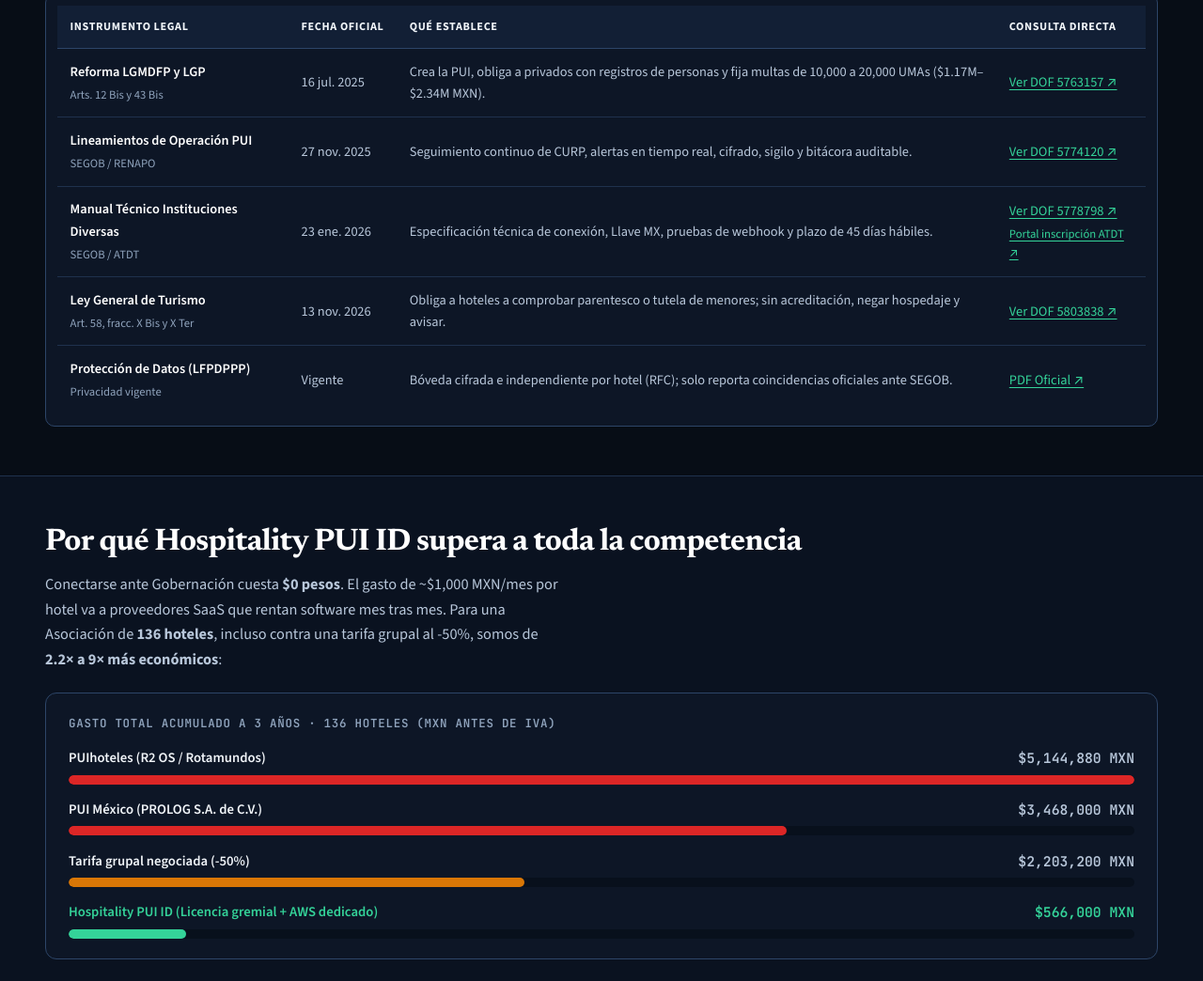
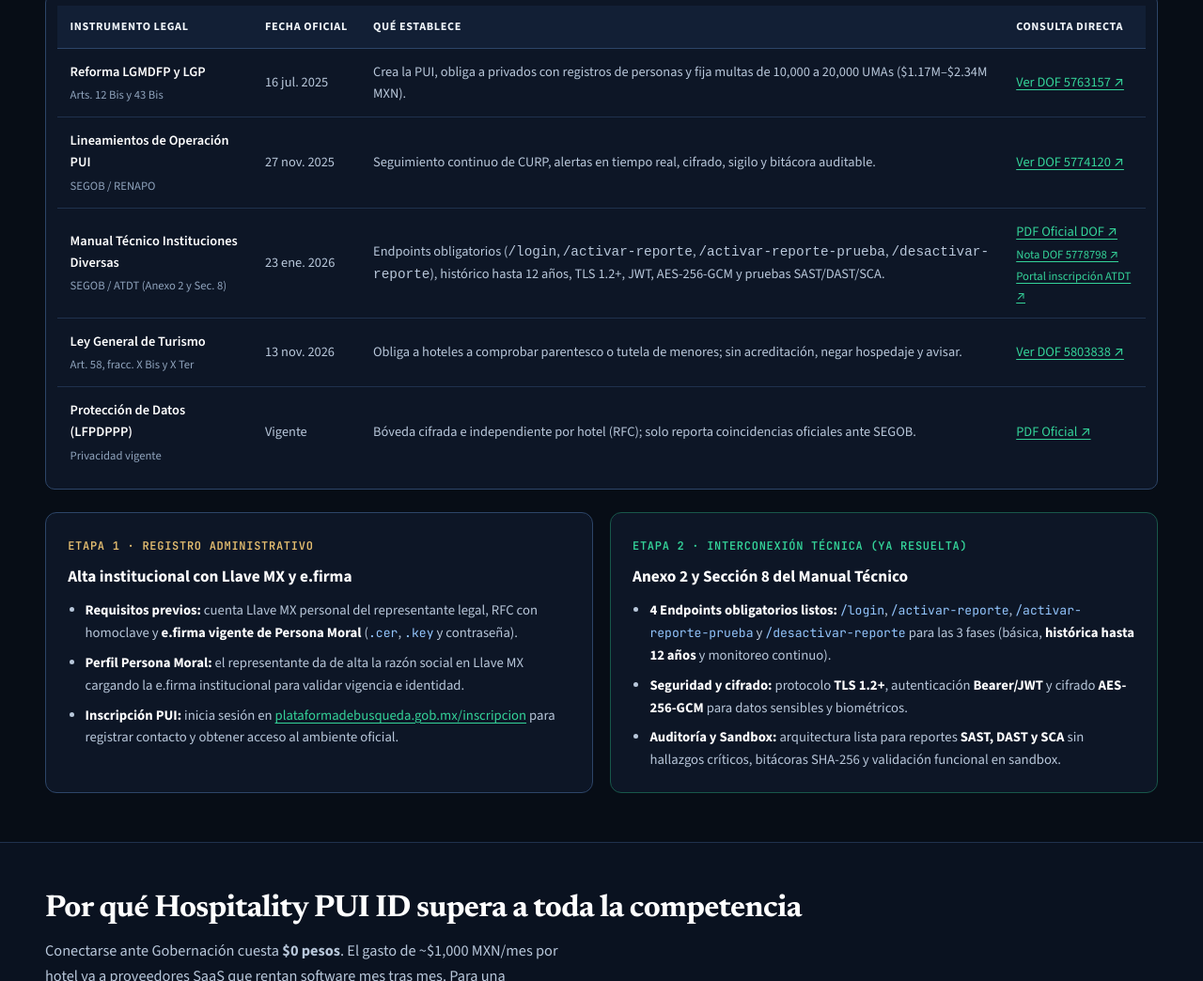
Before and after one commit to jesusoldekamp-hue/portico-hospitality, a website: page public/guia-hospedaje.html in a window 1280 px wide. Shown: the part 2815-3859 px from the top of the page at 94% size. Drawn offline with nearby package versions, Linux system fonts and the light colour scheme.

Commit message:
Add official 2-stage DOF enablement process (Anexo 2 / Sec. 8) and direct SG_230126_VES_02.pdf link

```diff
--- a/public/guia-hospedaje.html
+++ b/public/guia-hospedaje.html
@@ -858,6 +858,72 @@
         color: var(--text-muted);
       }
 
+      /* Etapas oficiales de habilitación (Anexo 2 y Sección 8) */
+      .stages-grid {
+        margin-block-start: 1.5rem;
+        display: grid;
+        grid-template-columns: repeat(2, minmax(0, 1fr));
+        gap: 1.1rem;
+      }
+
+      @media (max-width: 760px) {
+        .stages-grid {
+          grid-template-columns: 1fr;
+        }
+      }
+
+      .stage-card {
+        background: var(--surface);
+        border: 1px solid var(--line-strong);
+        border-radius: 12px;
+        padding: 1.35rem 1.45rem;
+      }
+
+      .stage-card.is-tech {
+        border-color: var(--emerald-line);
+      }
+
+      .stage-tag {
+        display: inline-block;
+        margin-block-end: 0.5rem;
+        font-family: var(--font-mono);
+        font-size: 0.75rem;
+        font-weight: 600;
+        letter-spacing: 0.06em;
+        text-transform: uppercase;
+        color: var(--gold);
+      }
+
+      .stage-card.is-tech .stage-tag {
+        color: var(--emerald-bright);
+      }
+
+      .stage-card h3 {
+        margin: 0 0 0.65rem;
+        font-size: 1.08rem;
+        font-weight: 700;
+        color: #ffffff;
+      }
+
+      .stage-list {
+        margin: 0;
+        padding-inline-start: 1.15rem;
+        display: grid;
+        gap: 0.5rem;
+        font-size: 0.92rem;
+        color: var(--text-soft);
+      }
+
+      .stage-list strong {
+        color: #ffffff;
+      }
+
+      .stage-list code {
+        font-family: var(--font-mono);
+        font-size: 0.82rem;
+        color: #93c5fd;
+      }
+
       #tabla-sandbox {
         --l2: 'Identificador';
         --l3: 'Estado / Tipo';
@@ -1433,11 +1499,12 @@
                   <td><a href="https://dof.gob.mx/nota_detalle.php?codigo=5774120&amp;fecha=27/11/2025" target="_blank" rel="noopener">Ver DOF 5774120 &#8599;</a></td>
                 </tr>
                 <tr>
-                  <th scope="row">Manual Técnico Instituciones Diversas<span class="cell-note">SEGOB / ATDT</span></th>
+                  <th scope="row">Manual Técnico Instituciones Diversas<span class="cell-note">SEGOB / ATDT (Anexo 2 y Sec. 8)</span></th>
                   <td>23 ene. 2026</td>
-                  <td>Especificación técnica de conexión, Llave MX, pruebas de webhook y plazo de 45 días hábiles.</td>
+                  <td>Endpoints obligatorios (<code>/login</code>, <code>/activar-reporte</code>, <code>/activar-reporte-prueba</code>, <code>/desactivar-reporte</code>), histórico hasta 12 años, TLS 1.2+, JWT, AES-256-GCM y pruebas SAST/DAST/SCA.</td>
                   <td>
-                    <a href="https://dof.gob.mx/nota_detalle.php?codigo=5778798&amp;fecha=23/01/2026" target="_blank" rel="noopener">Ver DOF 5778798 &#8599;</a>
+                    <a href="https://dof.gob.mx/2026/GOBERNACION/SG_230126_VES_02.pdf" target="_blank" rel="noopener">PDF Oficial DOF &#8599;</a>
+                    <span class="cell-note"><a href="https://dof.gob.mx/nota_detalle.php?codigo=5778798&amp;fecha=23/01/2026" target="_blank" rel="noopener">Nota DOF 5778798 &#8599;</a></span>
                     <span class="cell-note"><a href="https://www.plataformadebusqueda.gob.mx/inscripcion" target="_blank" rel="noopener">Portal inscripción ATDT &#8599;</a></span>
                   </td>
                 </tr>
@@ -1455,6 +1522,28 @@
                 </tr>
               </tbody>
             </table>
+          </div>
+
+          <div class="stages-grid" aria-label="Etapas oficiales de inscripción e interconexión PUI">
+            <article class="stage-card">
+              <span class="stage-tag">Etapa 1 · Registro Administrativo</span>
+              <h3>Alta institucional con Llave MX y e.firma</h3>
+              <ul class="stage-list">
+                <li><strong>Requisitos previos:</strong> cuenta Llave MX personal del representante legal, RFC con homoclave y <strong>e.firma vigente de Persona Moral</strong> (<code>.cer</code>, <code>.key</code> y contraseña).</li>
+                <li><strong>Perfil Persona Moral:</strong> el representante da de alta la razón social en Llave MX cargando la e.firma institucional para validar vigencia e identidad.</li>
+                <li><strong>Inscripción PUI:</strong> inicia sesión en <a href="https://www.plataformadebusqueda.gob.mx/inscripcion" target="_blank" rel="noopener">plataformadebusqueda.gob.mx/inscripcion</a> para registrar contacto y obtener acceso al ambiente oficial.</li>
+              </ul>
+            </article>
+
+            <article class="stage-card is-tech">
+              <span class="stage-tag">Etapa 2 · Interconexión Técnica (Ya resuelta)</span>
+              <h3>Anexo 2 y Sección 8 del Manual Técnico</h3>
+              <ul class="stage-list">
+                <li><strong>4 Endpoints obligatorios listos:</strong> <code>/login</code>, <code>/activar-reporte</code>, <code>/activar-reporte-prueba</code> y <code>/desactivar-reporte</code> para las 3 fases (básica, <strong>histórica hasta 12 años</strong> y monitoreo continuo).</li>
+                <li><strong>Seguridad y cifrado:</strong> protocolo <strong>TLS 1.2+</strong>, autenticación <strong>Bearer/JWT</strong> y cifrado <strong>AES-256-GCM</strong> para datos sensibles y biométricos.</li>
+                <li><strong>Auditoría y Sandbox:</strong> arquitectura lista para reportes <strong>SAST, DAST y SCA</strong> sin hallazgos críticos, bitácoras SHA-256 y validación funcional en sandbox.</li>
+              </ul>
+            </article>
           </div>
         </div>
       </section>
```
Also changed, not shown: docs/marco-legal.html (+3 -3 lines).
